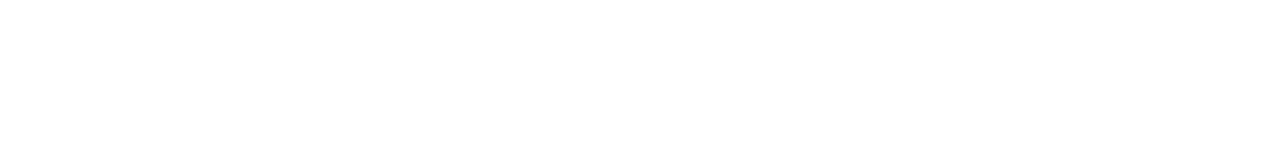
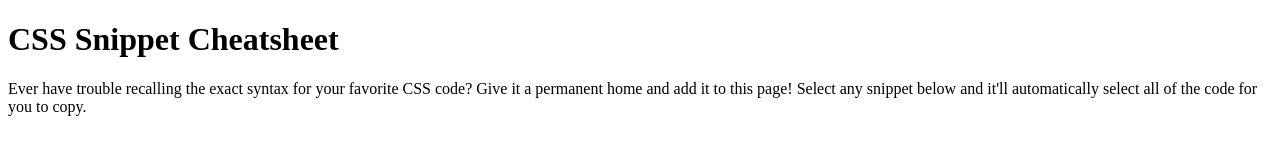
Before and after one commit to SiimonStark/SampleGroupWork, a plain HTML site: page index.html in a window 1280 px wide. Drawn offline with Linux system fonts and the light colour scheme.

Commit message:
Add Justin's section

```diff
--- a/index.html
+++ b/index.html
@@ -9,7 +9,16 @@
 </head>
 
 <body>
-
+    <header>
+        <h1 class="page-title">
+            CSS Snippet Cheatsheet
+        </h1>
+        <p>
+            Ever have trouble recalling the exact syntax for your favorite CSS code? Give it a permanent home and add it
+            to
+            this page! Select any snippet below and it'll automatically select all of the code for you to copy.
+        </p>
+    </header>
 </body>
 
 </html>
```
